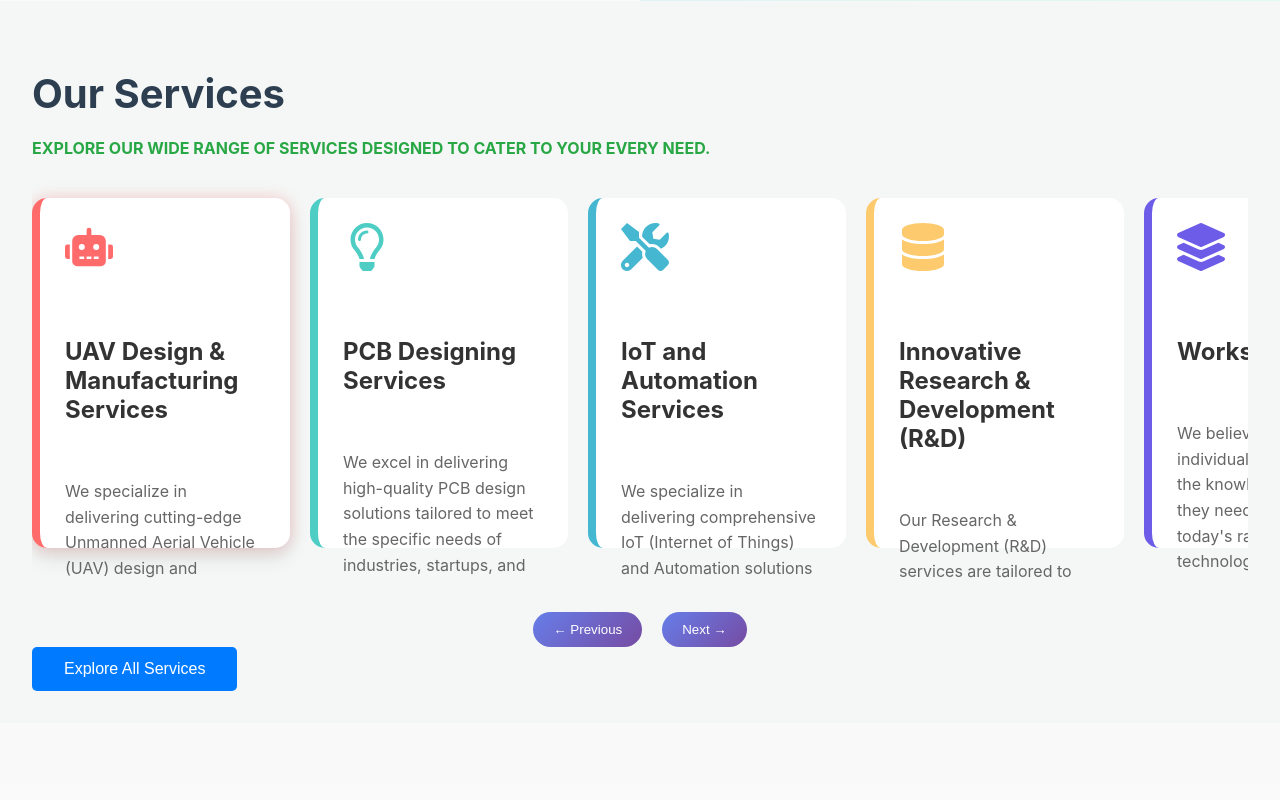
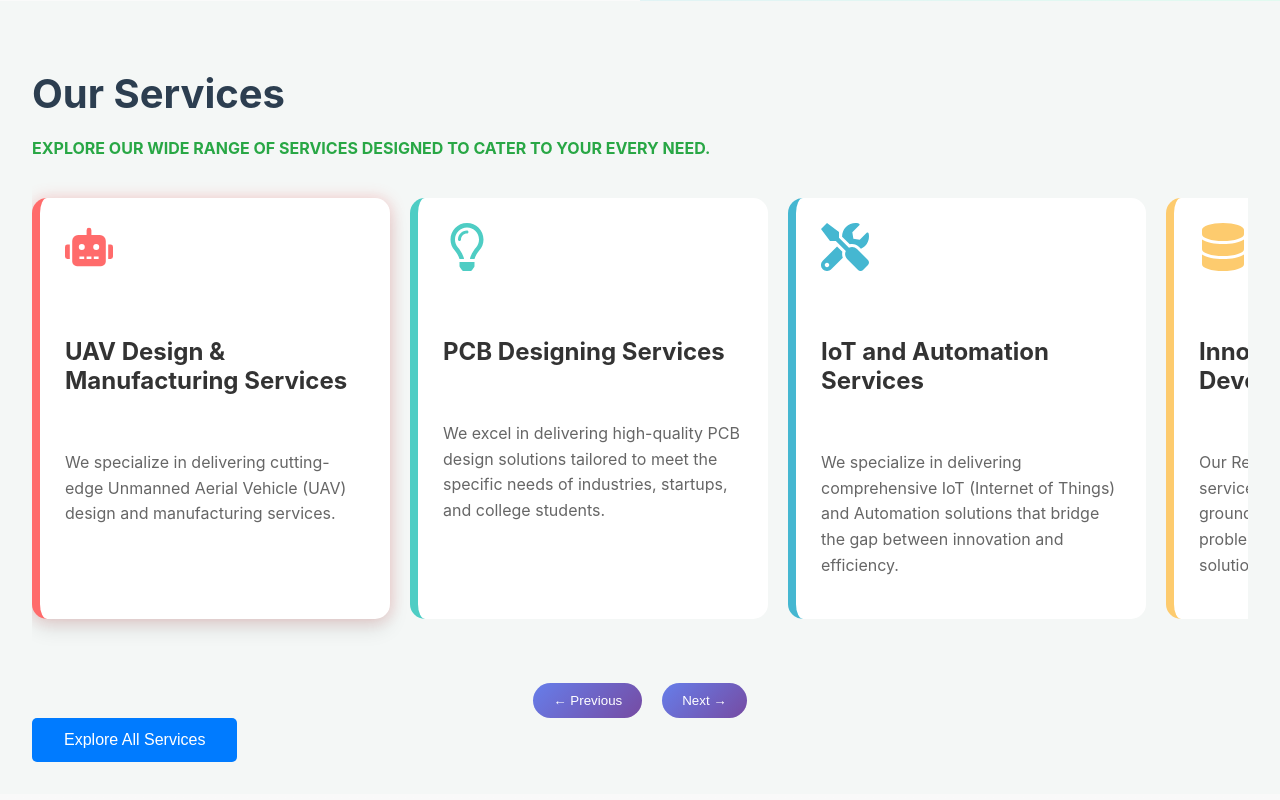
Before and after one commit to shivamp9381/paradox-innovator, a React (Create React App) app: page / in a window 1280 px wide. Shown: the part 791-1591 px from the top of the page. Built offline with nearby package versions, Linux system fonts and the light colour scheme.

Commit message:
Update servicecomponent.module.css

```diff
--- a/src/Components/ServiceComponent/servicecomponent.module.css
+++ b/src/Components/ServiceComponent/servicecomponent.module.css
@@ -47,10 +47,10 @@ body, html {
 }
 
 .serviceCard {
-  flex: 0 0 200px;
+  flex: 0 0 300px;
   background: white;
   border-radius: 15px;
-  max-height: 300px;
+  max-height: 500px;
   border-left: 8px solid transparent;
   padding: 25px;
   transition: all 0.3s ease;
```
